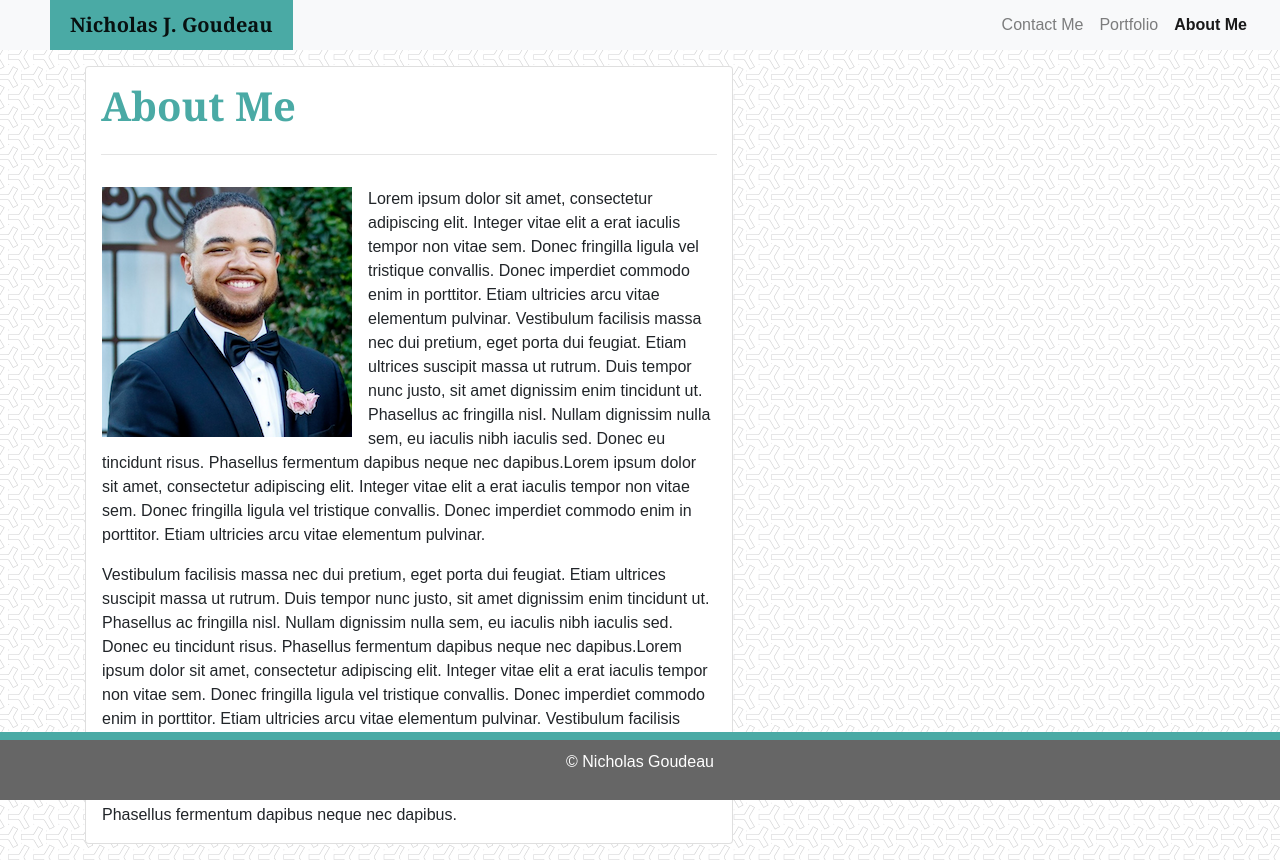
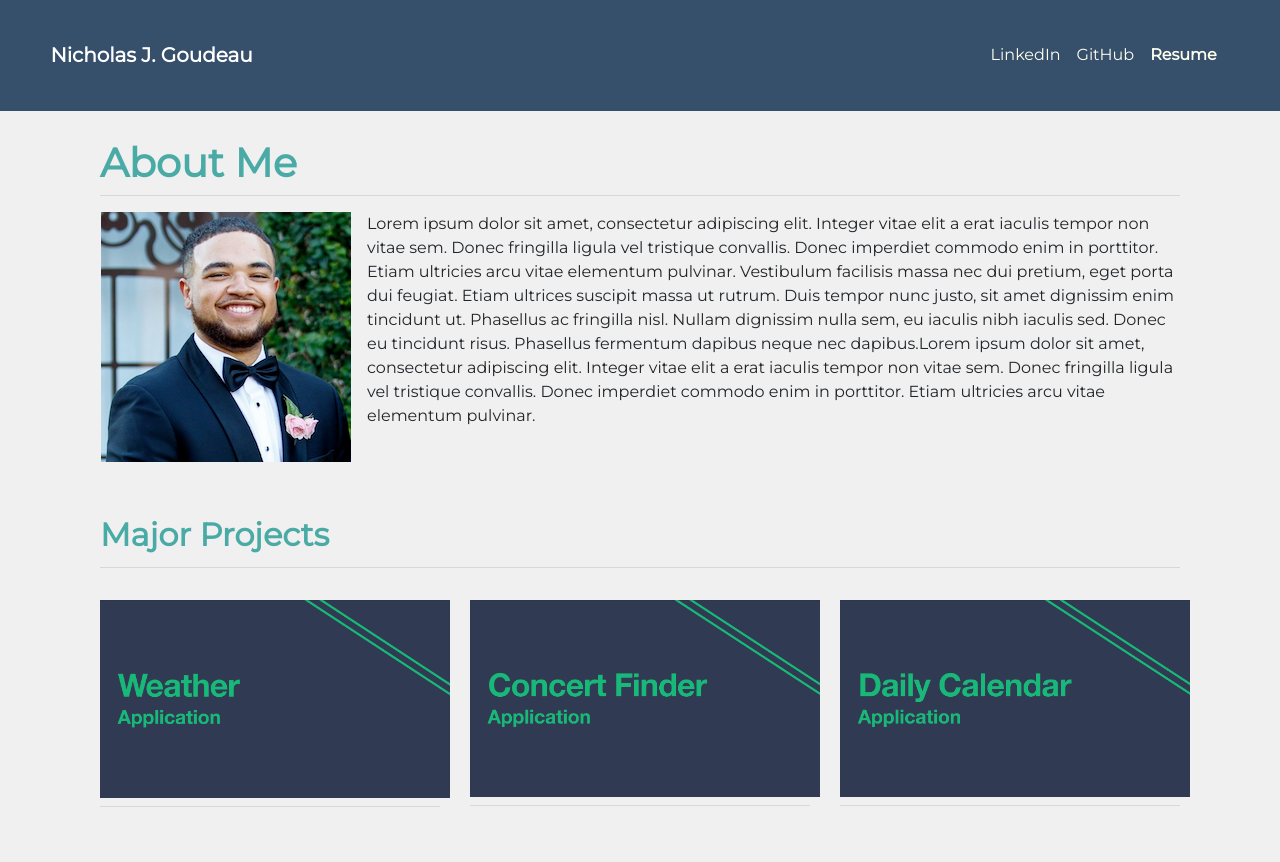
Before and after one commit to ngoudeau2012/Bootstrap-Portfolio, a plain HTML site: page index.html in a window 1280 px wide. Drawn offline with nearby package versions, Linux system fonts and the light colour scheme.

Commit message:
Coverted itto a single page website.

```diff
--- a/assets/css/style.css
+++ b/assets/css/style.css
@@ -1,55 +1,50 @@
 body {
-    background-image: url("../images/y-so-serious-white/y-so-serious-white.png");
-    font-family: 'Arial', 'Helvetica Neue', Helvetica, sans-serif;
+    background-color:#f0f0f0;
+    font-family: 'Montserrat', sans-serif;
 }
 *{
     box-sizing: border-box;
+    font-family: 'Montserrat', sans-serif;
 }
 
 .navbar{
-    background-color: #ffffff;
-    padding: 0px;
+    background-color: #364f6b;
+    padding: 1.9em;
+    color: ivory;
+}
+a{
+    color: ivory;
 }
 .navbar-nav {
     margin: 0 25px;
 }
-h1{
-    font-family: 'Georgia', Times, Times New Roman, serif;
+h1,.topProjectsHeader{
     color: #4aaaa5;
-    margin-top: 15px;
+    margin-top: .3em;
+    margin-bottom: 0em;
     font-weight: bold;
-}
-.footer {
-    background-color: #666666;
-    padding: 10px;
-    text-align: center;
-    border-top-style: solid;
-    border-top-width: 8px;
-    border-top-color: #4aaaa5;
-    margin-bottom: 0;
-    color: white;
-  }
-.sticky-footer{
-    position: fixed;
-    left: 0;
-    bottom: 0;
-    width: 100%;
-    background-color: #666666;
-    padding: 10px;
-    text-align: center;
-    border-top-style: solid;
-    border-top-width: 8px;
-    border-top-color: #4aaaa5;
-    color: white;
 }
 .active{
     font-weight: bold;
 }
 .navbar-brand{
     font-weight: bold;
-    margin-left: 50px;
-    background-color: #4aaaa5;
-    font-family: 'Georgia', Times, Times New Roman, serif;
     padding: 10px 20px;
     color: white;
 }
+hr{
+    background-color: #f0f0f0;
+    margin-top: .5em;
+}
+.topProjectsHeader{
+    text-align: left;
+    font-size: 2em;
+    font-weight: bolder;
+}
+.projectImg{
+    text-align: center;
+
+}
+.projects{
+    max-width: 350px;
+}
--- a/index.html
+++ b/index.html
@@ -5,6 +5,7 @@
     <meta name="viewport" content="width=device-width, initial-scale=1.0">
     <meta http-equiv="X-UA-Compatible" content="ie=edge">
 
+    <link href="https://fonts.googleapis.com/css?family=Montserrat&display=swap" rel="stylesheet">
     <link rel="stylesheet" href="https://stackpath.bootstrapcdn.com/bootstrap/4.4.1/css/bootstrap.min.css" integrity="sha384-Vkoo8x4CGsO3+Hhxv8T/Q5PaXtkKtu6ug5TOeNV6gBiFeWPGFN9MuhOf23Q9Ifjh" crossorigin="anonymous">
     <link rel="stylesheet" type="text/css" href="assets/css/style.css">
 
@@ -13,7 +14,7 @@
 
 </head>
 <body>
-    <nav class="navbar navbar-expand-lg navbar-light bg-light">
+    <nav class="navbar navbar-expand-lg">
         <a class="navbar-brand" href="#">Nicholas J. Goudeau</a>
         <button class="navbar-toggler" type="button" data-toggle="collapse" data-target="#navbarNav" aria-controls="navbarNav" aria-expanded="false" aria-label="Toggle navigation">
           <span class="navbar-toggler-icon"></span>
@@ -21,19 +22,19 @@
         <div class="collapse navbar-collapse justify-content-end" id="navbarNav">
           <ul class="navbar-nav">
             <li class="nav-item">
-              <a class="nav-link" href="contact.html">Contact Me</a>
+              <a class="nav-link" href="contact.html">LinkedIn</a>
             </li>
             <li class="nav-item">
-              <a class="nav-link" href="portfolio.html">Portfolio</a>
+              <a class="nav-link" href="portfolio.html">GitHub</a>
             </li>
             <li class="nav-item active">
-                <a class="nav-link" href="#">About Me <span class="sr-only">(current)</span></a>
+                <a class="nav-link" href="#">Resume<span class="sr-only">(current)</span></a>
             </li>
           </ul>
         </div>
     </nav>
     <div class="container">
-        <div class="card my-3 col-md-7 col-lg-7">
+        <div class="my-3 col-md-12 col-lg-12">
             <div class= "row">
                 <div class="col-md-12">
                     <h1>About Me</h1>
@@ -44,9 +45,45 @@
 
                 <p class="mx-3"><img src="assets/images/headshot1.png" class="mr-3 float-left">Lorem ipsum dolor sit amet, consectetur adipiscing elit. Integer vitae elit a erat iaculis tempor non vitae sem. Donec fringilla ligula vel tristique convallis. Donec imperdiet commodo enim in porttitor. Etiam ultricies arcu vitae elementum pulvinar. Vestibulum facilisis massa nec dui pretium, eget porta dui feugiat. Etiam ultrices suscipit massa ut rutrum. Duis tempor nunc justo, sit amet dignissim enim tincidunt ut. Phasellus ac fringilla nisl. Nullam dignissim nulla sem, eu iaculis nibh iaculis sed. Donec eu tincidunt risus. Phasellus fermentum dapibus neque nec dapibus.Lorem ipsum dolor sit amet, consectetur adipiscing elit. Integer vitae elit a erat iaculis tempor non vitae sem. Donec fringilla ligula vel tristique convallis. Donec imperdiet commodo enim in porttitor. Etiam ultricies arcu vitae elementum pulvinar.</p>
 
-                <p class="float-left mx-3">Vestibulum facilisis massa nec dui pretium, eget porta dui feugiat. Etiam ultrices suscipit massa ut rutrum. Duis tempor nunc justo, sit amet dignissim enim tincidunt ut. Phasellus ac fringilla nisl. Nullam dignissim nulla sem, eu iaculis nibh iaculis sed. Donec eu tincidunt risus. Phasellus fermentum dapibus neque nec dapibus.Lorem ipsum dolor sit amet, consectetur adipiscing elit. Integer vitae elit a erat iaculis tempor non vitae sem. Donec fringilla ligula vel tristique convallis. Donec imperdiet commodo enim in porttitor. Etiam ultricies arcu vitae elementum pulvinar. Vestibulum facilisis massa nec dui pretium, eget porta dui feugiat. Etiam ultrices suscipit massa ut rutrum. Duis tempor nunc justo, sit amet dignissim enim tincidunt ut. Phasellus ac fringilla nisl. Nullam dignissim nulla sem, eu iaculis nibh iaculis sed. Donec eu tincidunt risus. Phasellus fermentum dapibus neque nec dapibus.</p>
             </div>
         </div>
+        <div class="my-4 col-md-12">
+          <div class="row">
+              <!-- <div class="col-md-12">
+                  <h1>Portfolio</h1>
+              </div> -->
+          </div>
+
+          <div>
+              <div class="row">
+                  <div class=" col-md-12 topProjectsHeader">Major Projects</div>
+              </div>
+              <hr>
+              <div class="row projectImg">
+                      <div class = "mt-3 col-md-4 col-sm-4 projectImg">
+                          <img src="assets/images/weatherApp.png" class="projects">
+                          <hr>
+                          <h4 class="projectName"></h4>
+                      </div>
+                      <div class = "my-3 col-md-4 col-sm-4" >
+                          <img src="assets/images/concertFinder.png" class="projects">
+                          <hr>
+                          <h4 class="projectName"></h4>
+                      </div>
+                      <div class = "mt-3 col-md-4 col-sm-4" >
+                          <img src="assets/images/dailyCalendar.png" class="projects">
+                          <hr>
+                          <h4 class="projectName"></h4>
+                  </div>
+
+              </div>
+              <div class="projectList row"></div>
+              <div class="projectList row"></div>
+              <div class="row contactMe"></div>
+
+
+              </div>
+          </div>
     </div>
 
 
@@ -54,7 +91,4 @@
     <script src="https://cdn.jsdelivr.net/npm/popper.js@1.16.0/dist/umd/popper.min.js" integrity="sha384-Q6E9RHvbIyZFJoft+2mJbHaEWldlvI9IOYy5n3zV9zzTtmI3UksdQRVvoxMfooAo" crossorigin="anonymous"></script>
     <script src="https://stackpath.bootstrapcdn.com/bootstrap/4.4.1/js/bootstrap.min.js" integrity="sha384-wfSDF2E50Y2D1uUdj0O3uMBJnjuUD4Ih7YwaYd1iqfktj0Uod8GCExl3Og8ifwB6" crossorigin="anonymous"></script>
 </body>
-<footer class="sticky-footer">
-    <p>&copy; Nicholas Goudeau</p>
-    </footer>
 </html>
```
Also changed, not shown: contact.html (+2 -1 lines), portfolio.html (+15 -21 lines), assets/images/concertFinder.png (added), assets/images/dailyCalendar.png (added), assets/images/weatherApp.png (added).
